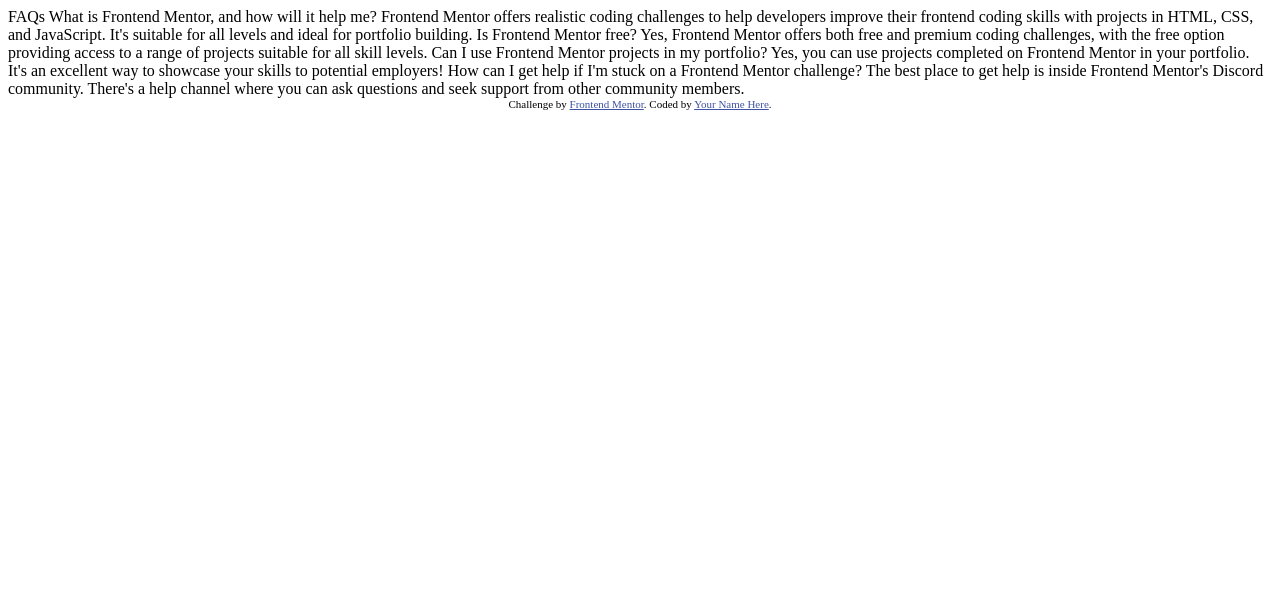
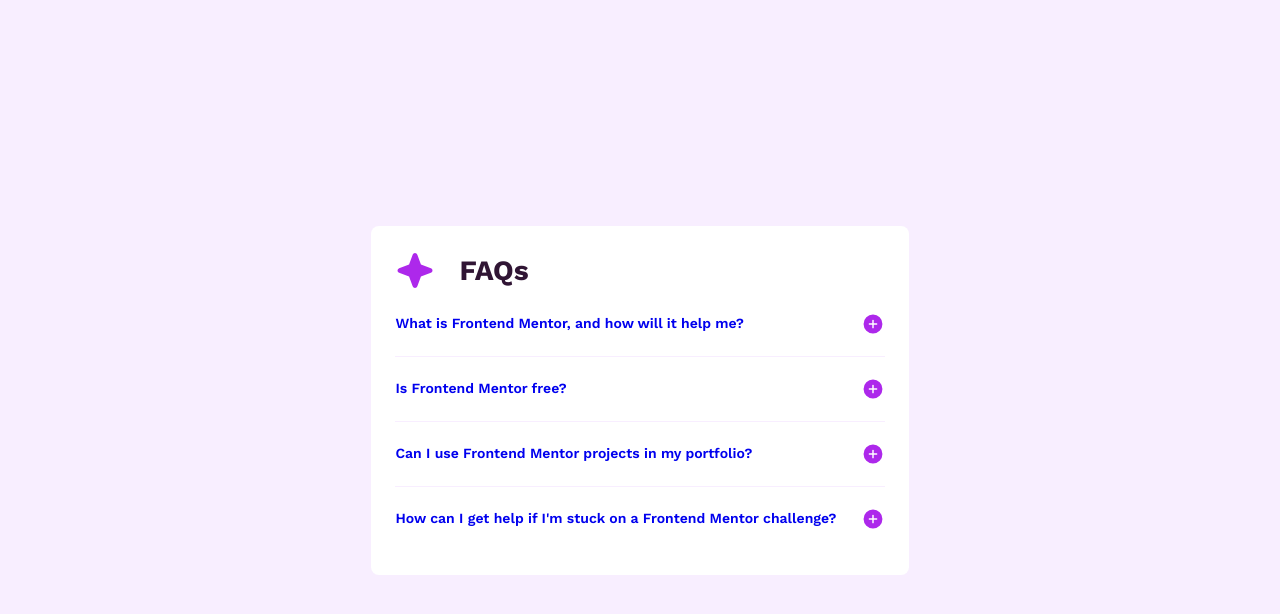
Before and after one commit to fvdumaa/faq-accordion, a plain HTML site: page index.html in a window 1280 px wide. Drawn offline with nearby package versions, Linux system fonts and the light colour scheme.

Commit message:
base styling done

```diff
--- a/index.html
+++ b/index.html
@@ -1,48 +1,68 @@
 <!DOCTYPE html>
 <html lang="en">
+
 <head>
   <meta charset="UTF-8">
-  <meta name="viewport" content="width=device-width, initial-scale=1.0"> <!-- displays site properly based on user's device -->
+  <meta name="viewport" content="width=device-width, initial-scale=1.0">
+  <!-- displays site properly based on user's device -->
 
+  <link rel="preconnect" href="https://fonts.googleapis.com">
+  <link rel="preconnect" href="https://fonts.gstatic.com" crossorigin>
+  <link href="https://fonts.googleapis.com/css2?family=Work+Sans:ital,wght@0,100..900;1,100..900&display=swap"
+    rel="stylesheet">
+
+  <link rel="stylesheet" href="styles.css">
   <link rel="icon" type="image/png" sizes="32x32" href="./assets/images/favicon-32x32.png">
 
   <title>Frontend Mentor | FAQ accordion</title>
 
-  <!-- Feel free to remove these styles or customise in your own stylesheet 👍 -->
-  <style>
-    .attribution { font-size: 11px; text-align: center; }
-    .attribution a { color: hsl(228, 45%, 44%); }
-  </style>
 </head>
+
 <body>
 
-  FAQs
+  <main>
+    <div class="title">
+      <img src="assets/images/icon-star.svg" alt="" aria-hidden="true">
+      <h1>FAQs</h1>
+    </div>
+    <article>
+      <div class="question">
+        <a href="#">What is Frontend Mentor, and how will it help me?</a>
+        <a href="#"><img class="plus" src="assets/images/icon-plus.svg" alt="" aria-hidden="true"></a>
+      </div>
+      <p class="answer">Frontend Mentor offers realistic coding challenges to help developers improve their
+        frontend coding skills with projects in HTML, CSS, and JavaScript. It's suitable for
+        all levels and ideal for portfolio building.</p>
+    </article>
 
-  What is Frontend Mentor, and how will it help me?
+    <article>
+      <div class="question">
+        <a href="#">Is Frontend Mentor free?</a>
+        <a href="#"><img class="plus" src="assets/images/icon-plus.svg" alt="" aria-hidden="true"></a>
+      </div>
+      <p class="answer">Yes, Frontend Mentor offers both free and premium coding challenges, with the free
+        option providing access to a range of projects suitable for all skill levels.</p>
+    </article>
 
-  Frontend Mentor offers realistic coding challenges to help developers improve their
-  frontend coding skills with projects in HTML, CSS, and JavaScript. It's suitable for
-  all levels and ideal for portfolio building.
+    <article>
+      <div class="question">
+        <a href="#">Can I use Frontend Mentor projects in my portfolio?</a>
+        <a href="#"><img class="plus" src="assets/images/icon-plus.svg" alt="" aria-hidden="true"></a>
+      </div>
+      <p class="answer">Yes, you can use projects completed on Frontend Mentor in your portfolio. It's an excellent
+        way to showcase your skills to potential employers!</p>
+    </article>
 
-  Is Frontend Mentor free?
+    <article>
+      <div class="question">
+        <a href="#">How can I get help if I'm stuck on a Frontend Mentor challenge?</a>
+        <a href="#"><img class="plus" src="assets/images/icon-plus.svg" alt="" aria-hidden="true"></a>
+      </div>
+      <p class="answer">The best place to get help is inside Frontend Mentor's Discord community. There's a help
+        channel where you can ask questions and seek support from other community members.</p>
+    </article>
 
-  Yes, Frontend Mentor offers both free and premium coding challenges, with the free
-  option providing access to a range of projects suitable for all skill levels.
+  </main>
+</body>
 
-  Can I use Frontend Mentor projects in my portfolio?
-
-  Yes, you can use projects completed on Frontend Mentor in your portfolio. It's an excellent
-  way to showcase your skills to potential employers!
-
-  How can I get help if I'm stuck on a Frontend Mentor challenge?
-
-  The best place to get help is inside Frontend Mentor's Discord community. There's a help
-  channel where you can ask questions and seek support from other community members.
-
-
-  <div class="attribution">
-    Challenge by <a href="https://www.frontendmentor.io?ref=challenge" target="_blank">Frontend Mentor</a>.
-    Coded by <a href="#">Your Name Here</a>.
-  </div>
-</body>
 </html>
--- /dev/null
+++ b/styles.css
@@ -0,0 +1,109 @@
+/* CSS Reset */
+*,
+*::before,
+*::after {
+  box-sizing: border-box;
+}
+
+* {
+  margin: 0;
+}
+
+body {
+  line-height: 1.5;
+  -webkit-font-smoothing: antialiased;
+}
+
+img,
+picture,
+video,
+canvas,
+svg {
+  display: block;
+  max-width: 100%;
+}
+
+input,
+button,
+textarea,
+select {
+  font: inherit;
+}
+
+p,
+h1,
+h2,
+h3,
+h4,
+h5,
+h6 {
+  overflow-wrap: break-word;
+}
+
+a {
+  text-decoration: none;
+}
+
+#root,
+#__next {
+  isolation: isolate;
+}
+
+.answer {
+  display: none;
+}
+
+body {
+  display: flex;
+  justify-content: center;
+  align-items: center;
+  height: 100vh;
+  font-family: "Work Sans", sans-serif;
+  font-size: 0.875rem;
+  background-color: #f8eeff;
+  color: #8b6990;
+}
+
+main {
+  padding: 1.5rem;
+  background-color: #ffffff;
+  border-radius: 0.5rem;
+  max-width: 37.5rem;
+}
+
+article {
+  border-bottom: 1px solid #f8eeff;
+}
+
+article:last-of-type {
+  border: none;
+}
+
+.title {
+  display: flex;
+  align-items: center;
+  gap: 1.5rem;
+  color: #301534;
+  font-weight: bold;
+}
+
+.question {
+  display: flex;
+  justify-content: space-between;
+  align-items: center;
+  color: #301534;
+  font-weight: 600;
+  margin: 1.25rem 0;
+  gap: 1.5rem;
+}
+
+.plus {
+  width: 1.5rem;
+  height: 1.5rem;
+}
+
+.answer {
+  font-size: 0.875rem;
+  line-height: 150%;
+  margin-bottom: 1.25rem;
+}
```
